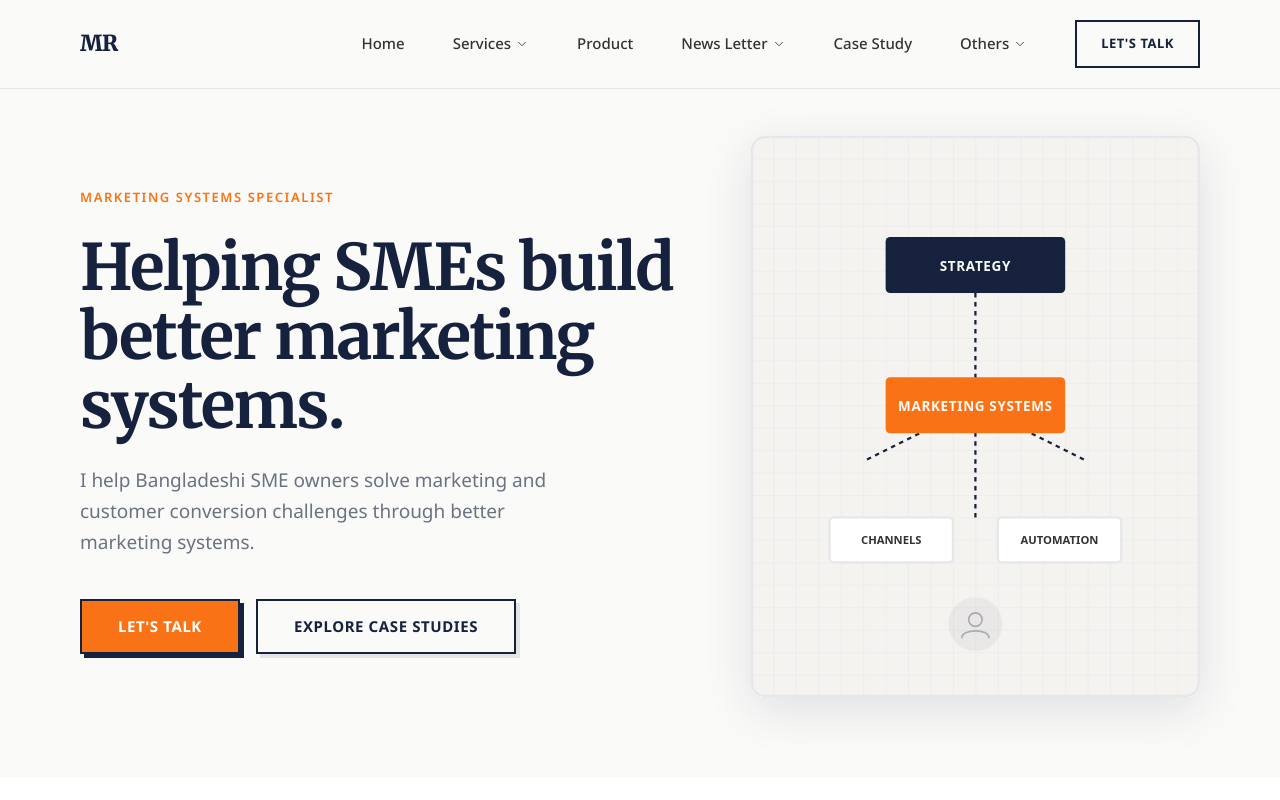
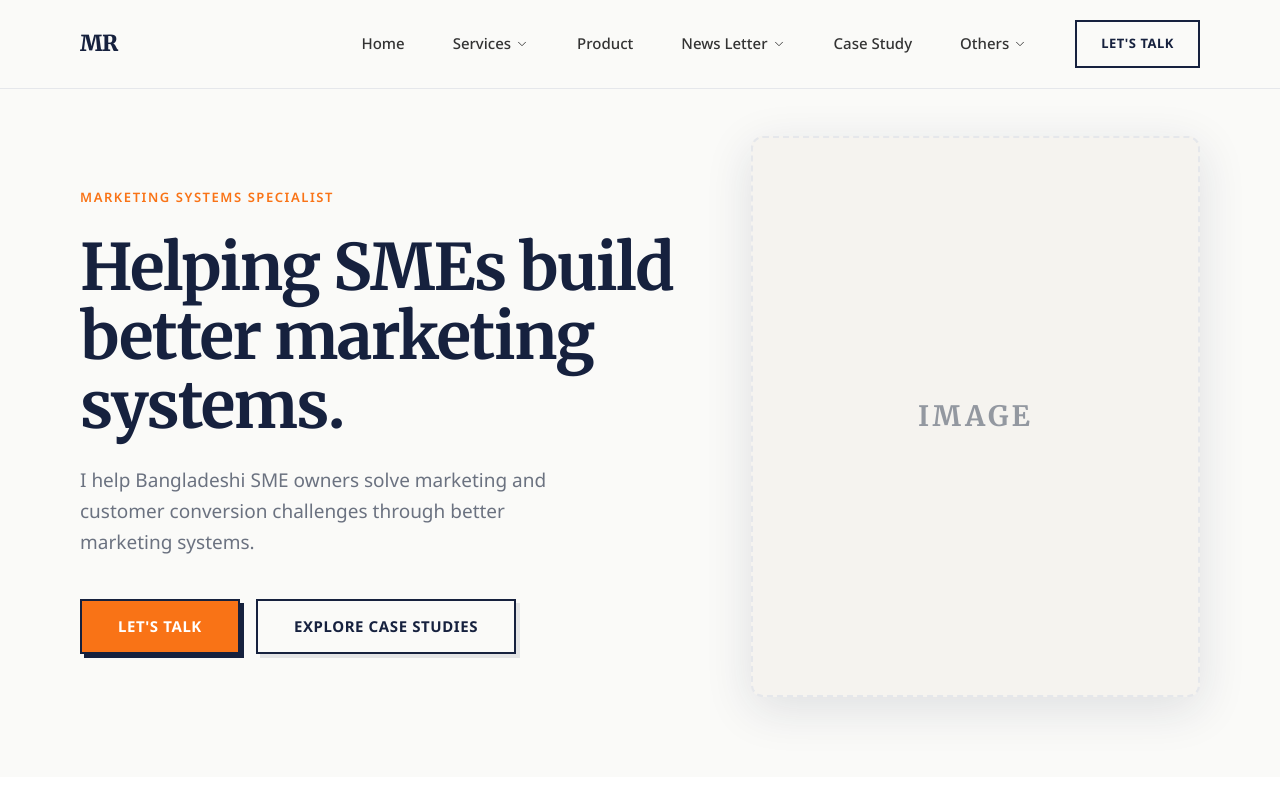
Before and after one commit to marzanurrahman/marzanur-rahman, a website: page index.html in a window 1280 px wide. Shown: the top 800 px of the page. Drawn offline with Linux system fonts and the light colour scheme.

Commit message:
style: replace SVG placeholder with a clean dashed 'IMAGE' text placeholder

```diff
--- a/index.html
+++ b/index.html
@@ -108,51 +108,8 @@
           </div>
         </div>
         <div class="hero-image">
-          <div class="hero-placeholder" aria-label="Marketing Systems Diagram (Placeholder)">
-            <svg viewBox="0 0 400 500" fill="none" xmlns="http://www.w3.org/2000/svg">
-              <!-- Background -->
-              <rect width="400" height="500" rx="12" fill="#F5F3EF"/>
-              <!-- Grid pattern -->
-              <defs>
-                <pattern id="grid" width="20" height="20" patternUnits="userSpaceOnUse">
-                  <path d="M 20 0 L 0 0 0 20" fill="none" stroke="#E5E7EB" stroke-width="1"/>
-                </pattern>
-              </defs>
-              <rect width="400" height="500" rx="12" fill="url(#grid)" />
-
-              <!-- Abstract Marketing System Nodes -->
-              <g transform="translate(50, 70)">
-                <!-- Connection lines -->
-                <path d="M150 70 L150 170" stroke="#16213E" stroke-width="2" stroke-dasharray="4 4" />
-                <path d="M150 170 L150 270" stroke="#16213E" stroke-width="2" stroke-dasharray="4 4" />
-                <path d="M150 170 L50 220" stroke="#16213E" stroke-width="2" stroke-dasharray="4 4" />
-                <path d="M150 170 L250 220" stroke="#16213E" stroke-width="2" stroke-dasharray="4 4" />
-
-                <!-- Node 1: Strategy -->
-                <rect x="70" y="20" width="160" height="50" rx="4" fill="#16213E" />
-                <text x="150" y="50" fill="#FAFAF8" font-family="system-ui, sans-serif" font-size="12" font-weight="bold" text-anchor="middle" letter-spacing="0.05em">STRATEGY</text>
-
-                <!-- Node 2: Systems -->
-                <rect x="70" y="145" width="160" height="50" rx="4" fill="#F97316" />
-                <text x="150" y="175" fill="#FAFAF8" font-family="system-ui, sans-serif" font-size="12" font-weight="bold" text-anchor="middle" letter-spacing="0.05em">MARKETING SYSTEMS</text>
-
-                <!-- Node 3: Automation -->
-                <rect x="170" y="270" width="110" height="40" rx="4" fill="#FFFFFF" stroke="#E5E7EB" stroke-width="2"/>
-                <text x="225" y="294" fill="#333333" font-family="system-ui, sans-serif" font-size="10" font-weight="bold" text-anchor="middle">AUTOMATION</text>
-
-                <!-- Node 4: Ads & Channels -->
-                <rect x="20" y="270" width="110" height="40" rx="4" fill="#FFFFFF" stroke="#E5E7EB" stroke-width="2"/>
-                <text x="75" y="294" fill="#333333" font-family="system-ui, sans-serif" font-size="10" font-weight="bold" text-anchor="middle">CHANNELS</text>
-              </g>
-
-              <!-- Central Graphic / Avatar placeholder -->
-              <circle cx="200" cy="435" r="24" fill="#16213E" opacity="0.05"/>
-              <path d="M188 447 C188 439, 212 439, 212 447" stroke="#16213E" stroke-width="1.5" stroke-linecap="round" opacity="0.3"/>
-              <circle cx="200" cy="431" r="6" stroke="#16213E" stroke-width="1.5" opacity="0.3"/>
-
-              <!-- Border Accent -->
-              <rect x="1" y="1" width="398" height="498" rx="11" stroke="#E5E7EB" stroke-width="2" fill="none"/>
-            </svg>
+          <div class="hero-placeholder" aria-label="Image Placeholder">
+            <span class="placeholder-text">Image</span>
           </div>
         </div>
       </div>
--- a/style.css
+++ b/style.css
@@ -637,21 +637,37 @@ section.alt-bg {
   align-items: center;
 }
 
-.hero-image img,
-.hero-placeholder {
+.hero-image img {
   width: 100%;
   max-width: 460px;
   border-radius: var(--card-radius);
   object-fit: cover;
   aspect-ratio: 4 / 5;
   box-shadow: 0 12px 48px rgba(22, 33, 62, 0.12);
-  overflow: hidden;
-}
-
-.hero-placeholder svg {
+}
+
+.hero-placeholder {
   width: 100%;
-  height: 100%;
-  display: block;
+  max-width: 460px;
+  border-radius: var(--card-radius);
+  aspect-ratio: 4 / 5;
+  box-shadow: 0 12px 48px rgba(22, 33, 62, 0.12);
+  background-color: var(--bg-warm);
+  display: flex;
+  align-items: center;
+  justify-content: center;
+  border: 2.5px dashed var(--border);
+  user-select: none;
+}
+
+.hero-placeholder .placeholder-text {
+  font-family: var(--font-heading);
+  font-size: 28px;
+  font-weight: 700;
+  color: var(--text-muted);
+  text-transform: uppercase;
+  letter-spacing: 0.12em;
+  opacity: 0.7;
 }
 
 /* ---------- ABOUT ---------- */
```
